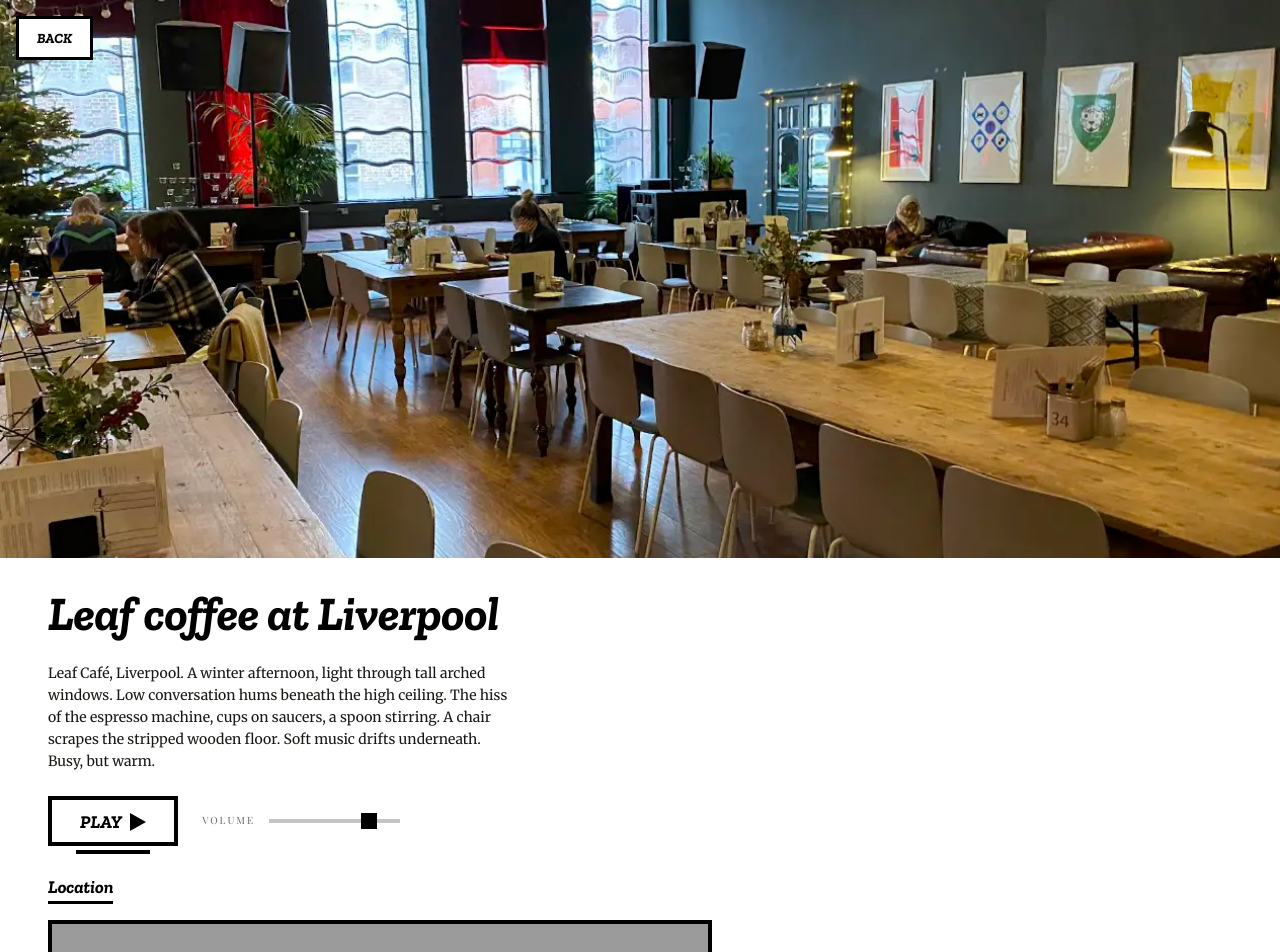
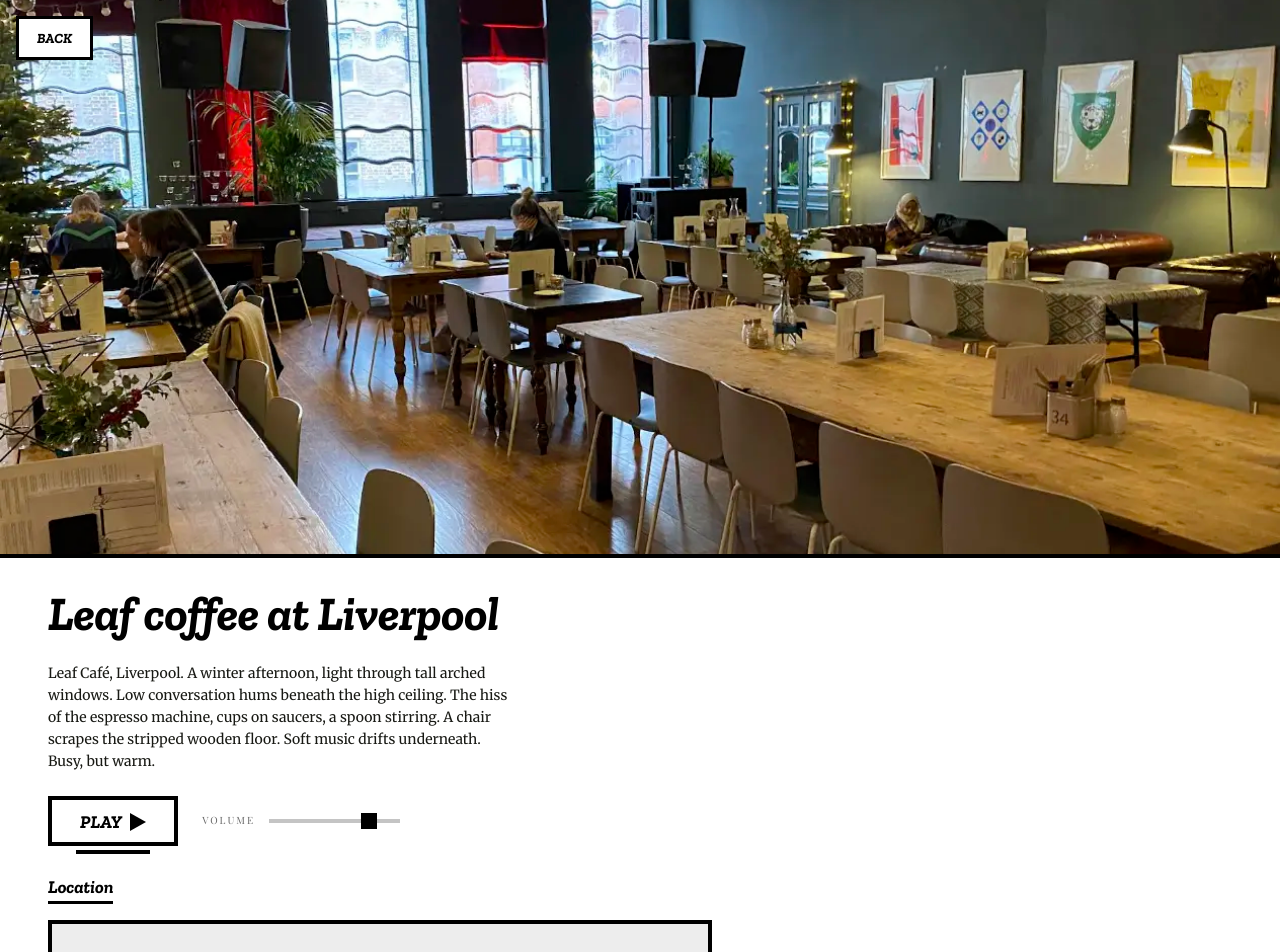
Before and after one commit to 3oheme/travelier, a Jekyll site: the page built from _places/liverpool-leaf.md, in a window 1280 px wide. Shown: the top 952 px of the page. Built offline with Jekyll 4.4.1, drawn with Linux system fonts in a browser that asks for light colours; grey boxes are pictures that could not be loaded.

Commit message:
feat(place): add thick black border under hero image
Co-Authored-By: Claude Sonnet 4.6 <noreply@anthropic.com>

```diff
--- a/assets/css/main.css
+++ b/assets/css/main.css
@@ -274,6 +274,7 @@ button { cursor: pointer; font: inherit; }
   min-height: 260px;
   overflow: hidden;
   background: var(--ink-20);
+  border-bottom: var(--rule-4) solid var(--ink);
 }
 
 .place-hero img {
```
